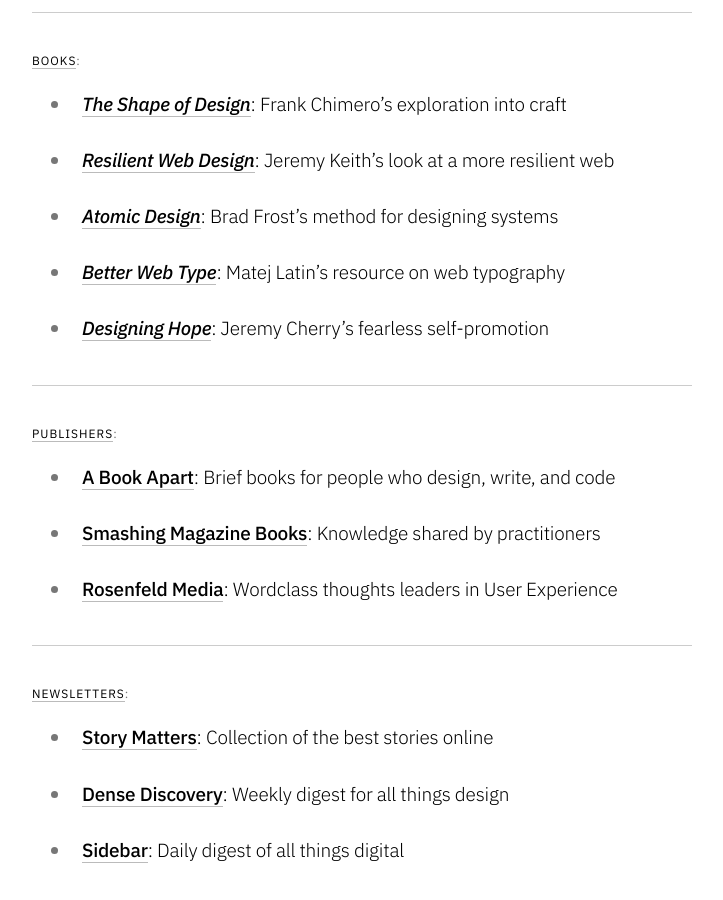
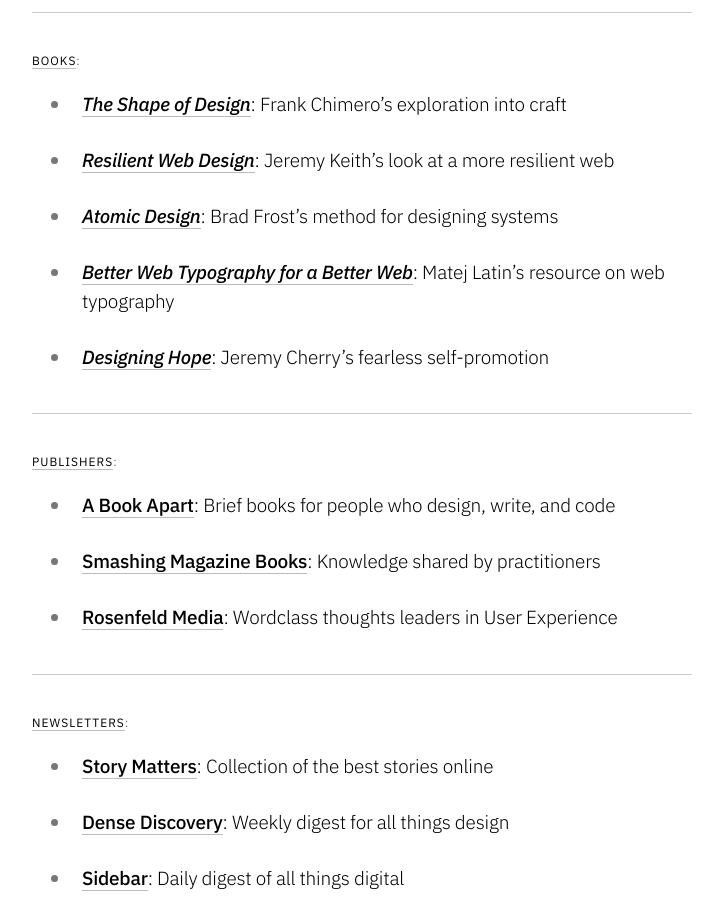
Before and after one commit to jeremydcherry/jeremydcherry.github.io, a Jekyll site: the page built from content/resources.md, in a window 1280 px wide and 900 px high, scrolled down 2083 px. Shown: the whole window, without its empty margins (428-1151 px from the left). Built offline with Jekyll 4.4.1, drawn with Linux system fonts in a browser that asks for light colours.

Commit message:
Updated book title in Resources

```diff
--- a/content/resources.md
+++ b/content/resources.md
@@ -88,7 +88,7 @@
 
 - [_Atomic Design_](https://atomicdesign.bradfrost.com/): Brad Frost's method for designing systems
 
-- [_Better Web Type_](https://betterwebtype.com/web-typography-book/): Matej Latin's resource on web typography
+- [_Better Web Typography for a Better Web_](https://betterwebtype.com/web-typography-book/): Matej Latin's resource on web typography
 
 - [_Designing Hope_](https://www.hopeful.design/): Jeremy Cherry's fearless self-promotion
 
```
